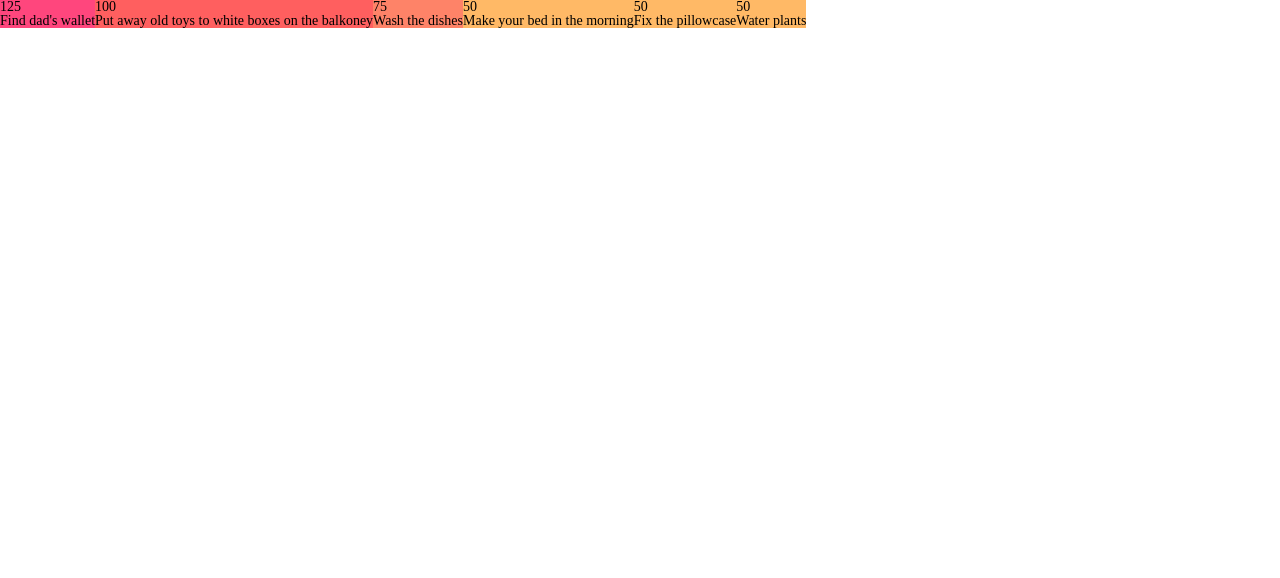
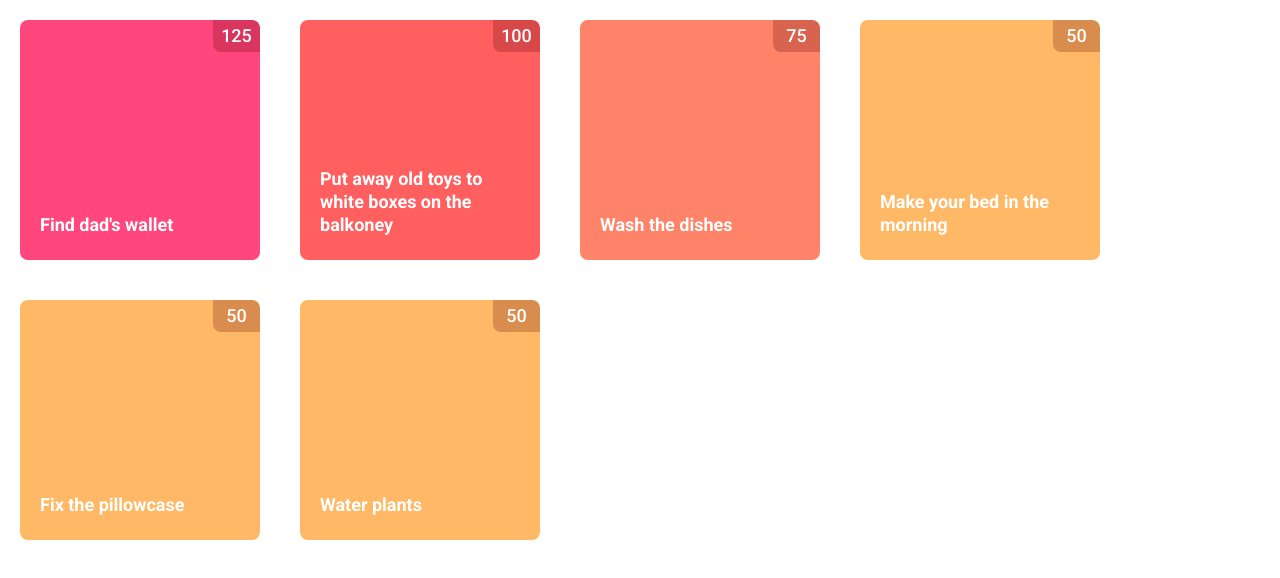
Before and after one commit to dkimd5/task-manager, a React (Create React App) app: page / in a window 1280 px wide. Shown: the top 578 px of the page. Built offline with nearby package versions, Linux system fonts and the light colour scheme.

Commit message:
Add styels for backside card and card list

```diff
--- a/src/components/CardList/TaskCard/CardFrontside/CardFrontside.js
+++ b/src/components/CardList/TaskCard/CardFrontside/CardFrontside.js
@@ -17,12 +17,12 @@ function CardFrontside({ reward, task }) {
   };
 
   return (
-    <li className={`carditem ${cardColor()}`}>
-      <div className="carditem-reward-wrp">
-        <span className="carditem-reward">{reward}</span>
+    <div className={`frontside ${cardColor()}`}>
+      <div className="frontside-reward-wrp">
+        <span className="frontside-reward">{reward}</span>
       </div>
-      <p className="carditem-text">{task}</p>
-    </li>
+      <p className="frontside-text">{task}</p>
+    </div>
   );
 }
 
--- a/src/components/CardList/TaskCard/CompleteTask/index.js
+++ /dev/null
@@ -1 +0,0 @@
-export { default } from "./CompleteTask";
--- a/src/components/CardList/TaskCard/TaskCard.css
+++ b/src/components/CardList/TaskCard/TaskCard.css
@@ -13,3 +13,25 @@
  .highest-reward{
     background-color: #ff467d;
  }
+
+ .carditem{
+    height: 240px;
+    width: 240px;
+    border-radius: 8px;
+    margin: 20px;
+    overflow: hidden;
+ }
+
+.frontside,
+.backside,
+.taskdone{
+    width: 100%;
+    height: 100%;
+    box-sizing: border-box;
+}
+
+.backside,
+.taskdone{
+    background-color: #ffe8db;
+    transform: rotateY(180deg);
+}
--- a/src/components/CardList/TaskCard/TaskCard.js
+++ b/src/components/CardList/TaskCard/TaskCard.js
@@ -3,6 +3,7 @@ import "./TaskCard.css";
 import { createMachine } from "xstate";
 import { useMachine } from "@xstate/react";
 import CardFrontside from "./CardFrontside";
+import CardBackside from "./CardBackside";
 
 const cardMachine = createMachine({
   id: "cardMachine",
@@ -27,11 +28,12 @@ function TaskCard({ reward, task }) {
   const [current, send] = useMachine(cardMachine);
 
   return (
-    <>
+    <li className="carditem">
       {current.matches("frontside") && (
         <CardFrontside reward={reward} task={task} />
       )}
-    </>
+      {current.matches("backside") && <CardBackside task={task} send={send} />}
+    </li>
   );
 }
 
```
Also changed, not shown: src/components/CardList/TaskCard/CardFrontside/CardFrontside.css (+4 -4 lines), src/components/CardList/TaskCard/CompleteTask/CompleteTask.js (deleted, +0 -8 lines).
